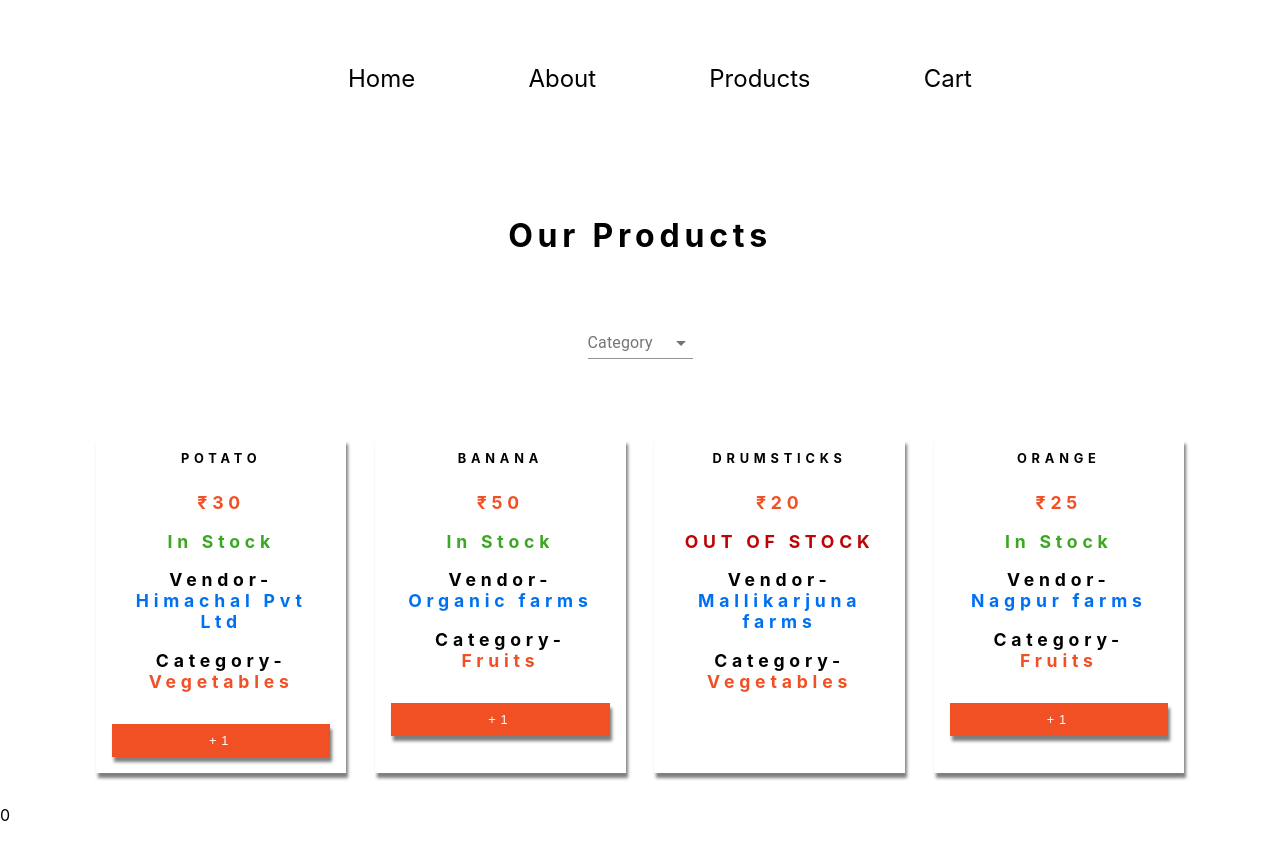
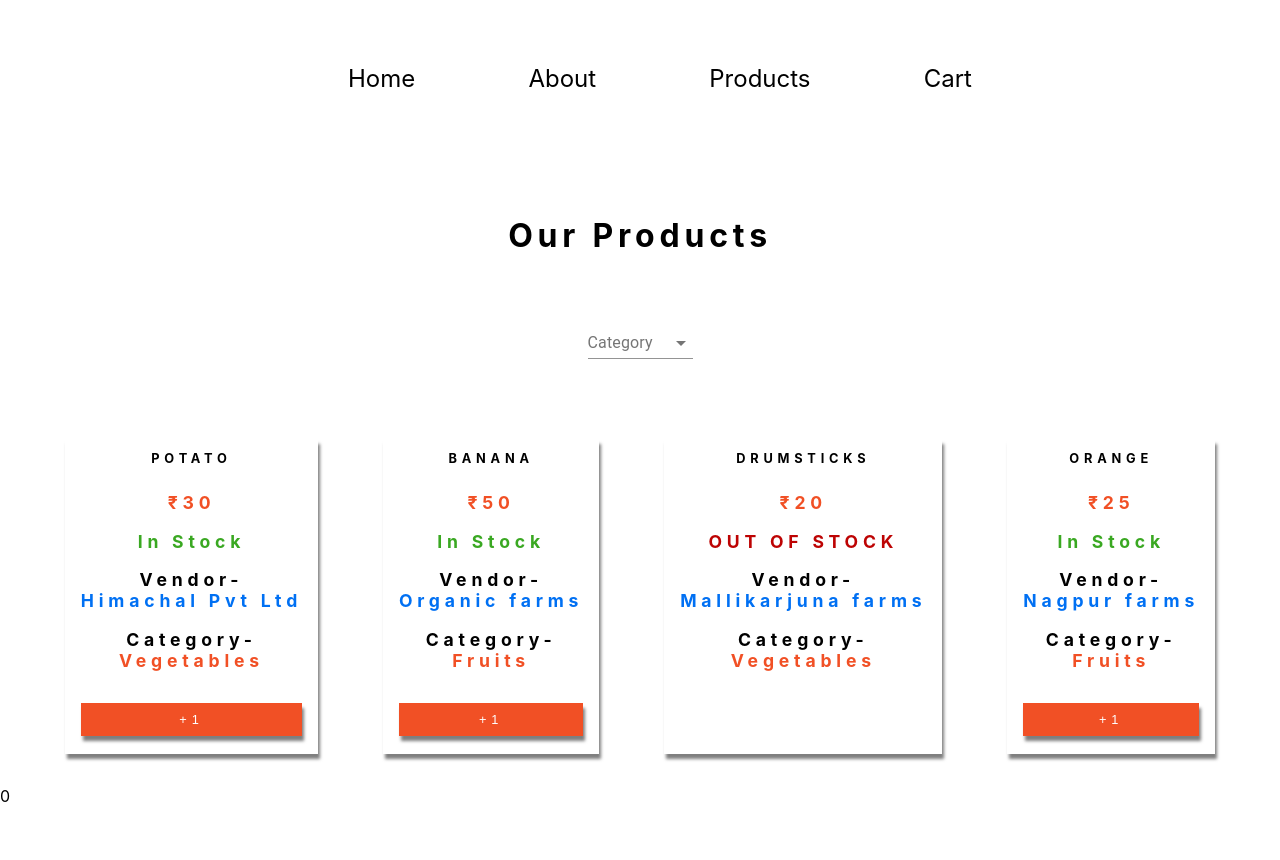
Before and after one commit to arunpratapsingh17/food_bazaar, a React (Create React App) app: page /products in a window 1280 px wide. Shown: the top 860 px of the page. Built offline with nearby package versions, Linux system fonts and the light colour scheme.

Commit message:
Styling minor change

```diff
--- a/src/App.css
+++ b/src/App.css
@@ -336,3 +336,7 @@
   justify-content: center;
   margin-bottom: 5rem;
 }
+.all-products{
+  display: flex;
+  justify-content: space-evenly;
+}
--- a/src/components/ProductList.js
+++ b/src/components/ProductList.js
@@ -31,7 +31,7 @@ const ProductList = ({data}) => {
       [name]: event.target.value,
     });
   };
-  console.log(state);
+  // console.log(state);
   useEffect(()=>{
     if(state.Category ===""){
       console.log("Hurray");
@@ -39,19 +39,18 @@ const ProductList = ({data}) => {
     else if(state.Category == "Vegetables"){
       console.log("Veggie changed");
       data = data.filter((item)=>item.category=="Vegetables");
-      // setData1(data);
+      setData1(data);
       // console.log("Neen");
       // console.log(data);
       // setData1(data);
       // console.log(data1);
     }
     else if(state.Category == "Fruits"){
-      console.log("Veggie changed");
       data = data.filter((item)=>item.category=="Fruits");
+      setData1(data);
     }
   },[state])
   var {total} = useContext(CartContext);
-    console.log(data);
     return (
         <section className="section">
         <h2 className="section-title">Our Products</h2>
@@ -73,7 +72,7 @@ const ProductList = ({data}) => {
             </Select>
           </FormControl>
         </div>
-        <div className="products-center">
+        <div className="products-center" className="all-products">
           {data1.map((item) => {
             return <Product key={item.id} {...item} />;
           })}
```
